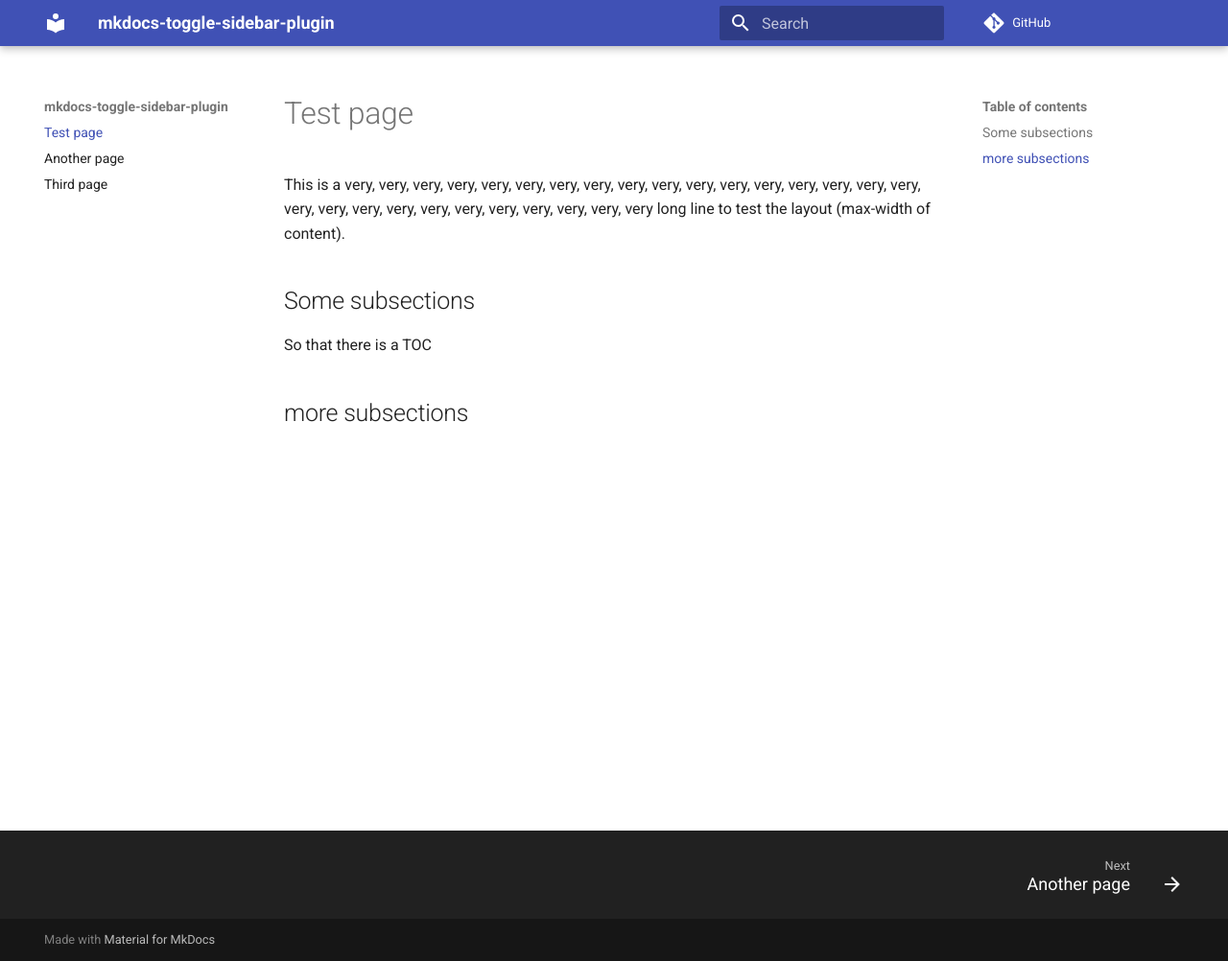
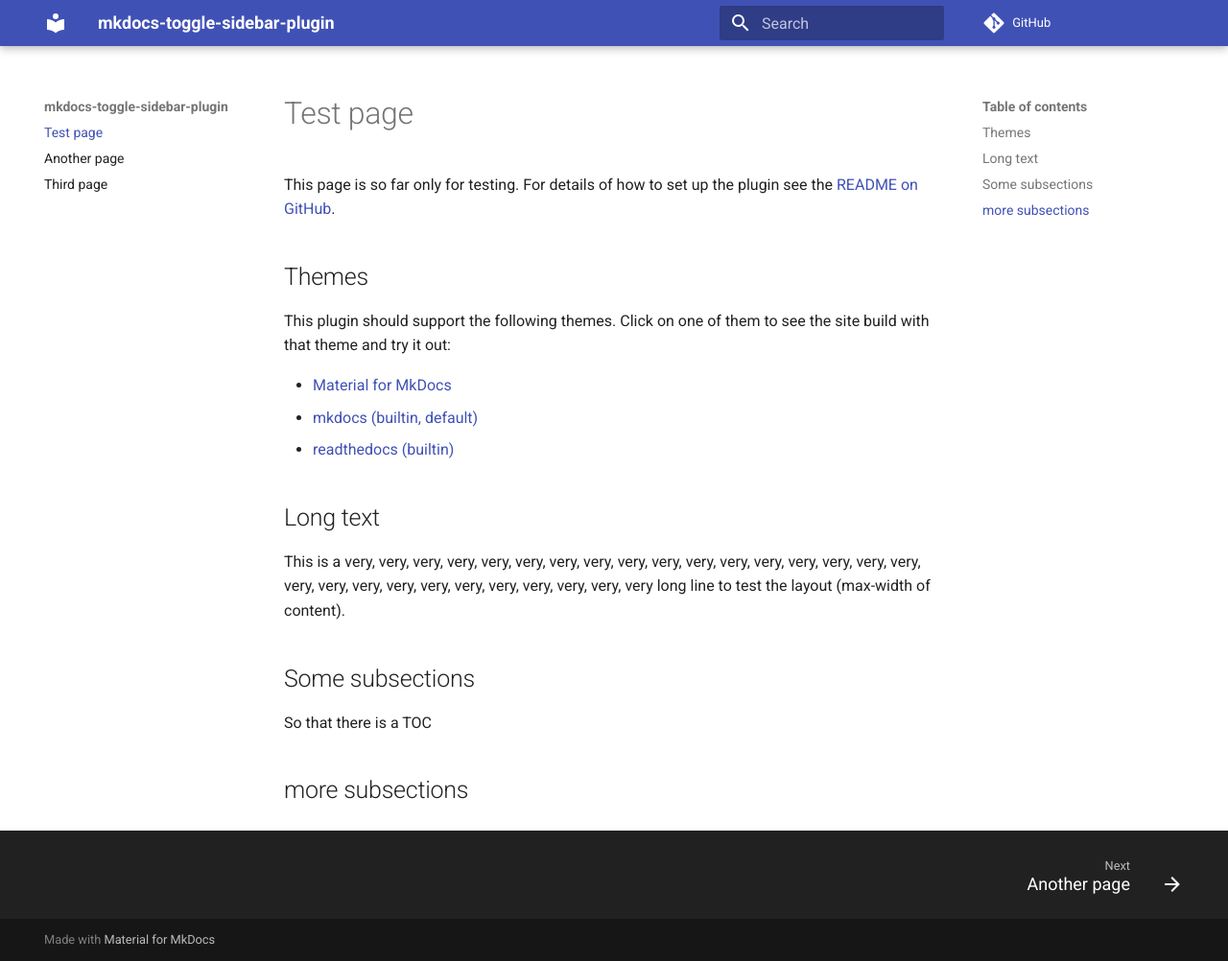
Before and after one commit to six-two/mkdocs-toggle-sidebar-plugin, an MkDocs documentation site: the page built from docs/index.md, in a window 1280 px wide and 1002 px high. Shown: the whole window at 96% size. Built offline with MkDocs 1.6.1 and Material for MkDocs 9.7.7, drawn with Linux system fonts in a browser that asks for light colours; comment, search, counter and statistics services are not loaded.

Commit message:
Added test page with multiple themes

```diff
--- a/docs/index.md
+++ b/docs/index.md
@@ -1,4 +1,18 @@
 # Test page
+
+This page is so far only for testing.
+For details of how to set up the plugin see the [README on GitHub](https://github.com/six-two/mkdocs-toggle-sidebar-plugin/blob/main/README.md).
+
+## Themes
+
+This plugin should support the following themes.
+Click on one of them to see the site build with that theme and try it out:
+
+- [Material for MkDocs](/material/)
+- [mkdocs (builtin, default)](/mkdocs/)
+- [readthedocs (builtin)](/readthedocs/)
+
+## Long text
 
 This is a very, very, very, very, very, very, very, very, very, very, very, very, very, very, very, very, very, very, very, very, very, very, very, very, very, very, very, very long line to test the layout (max-width of content).
 
```
Also changed, not shown: README.md (+5 -3 lines), redirect.html (added, +13 -0 lines), vercel.json, 1 other file.
